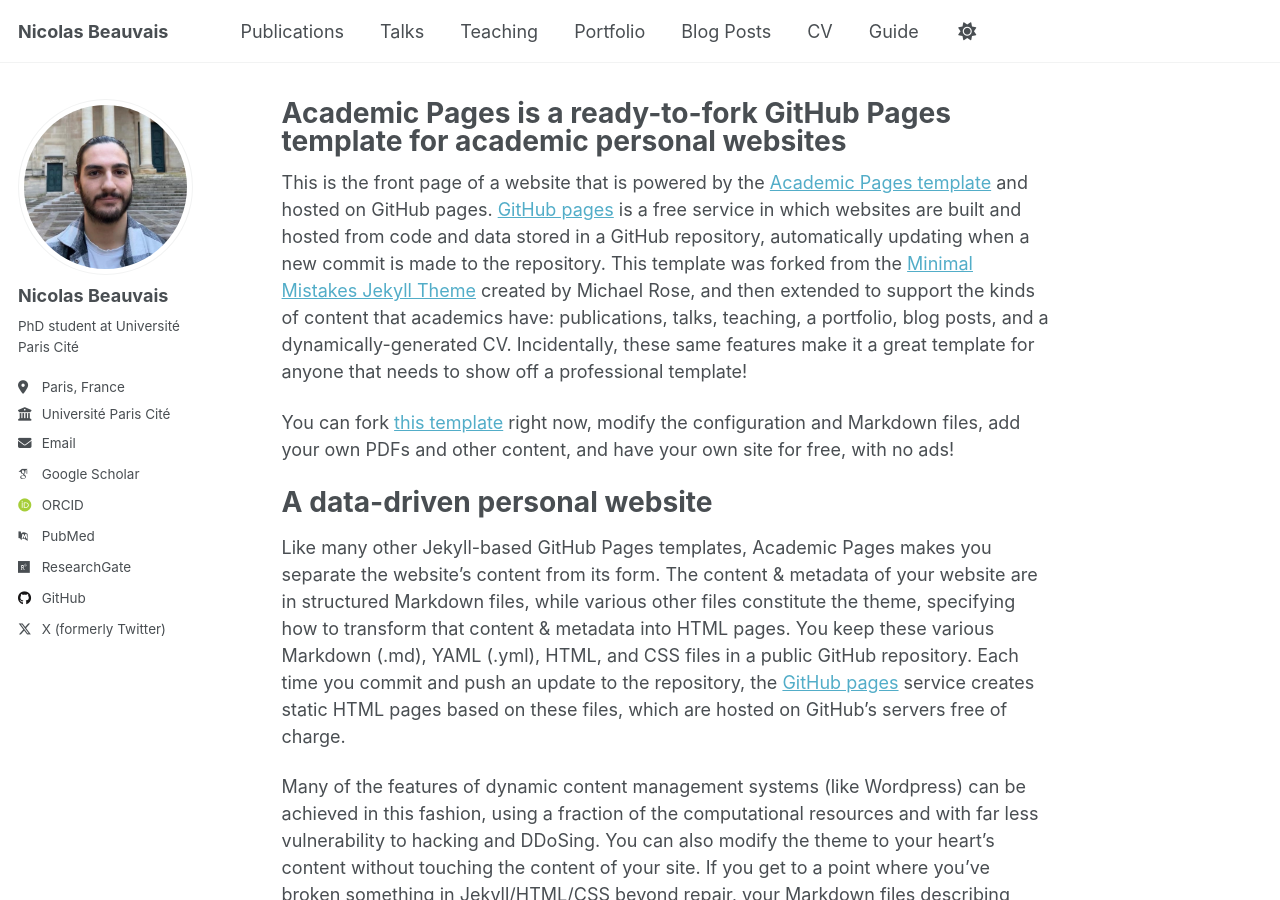
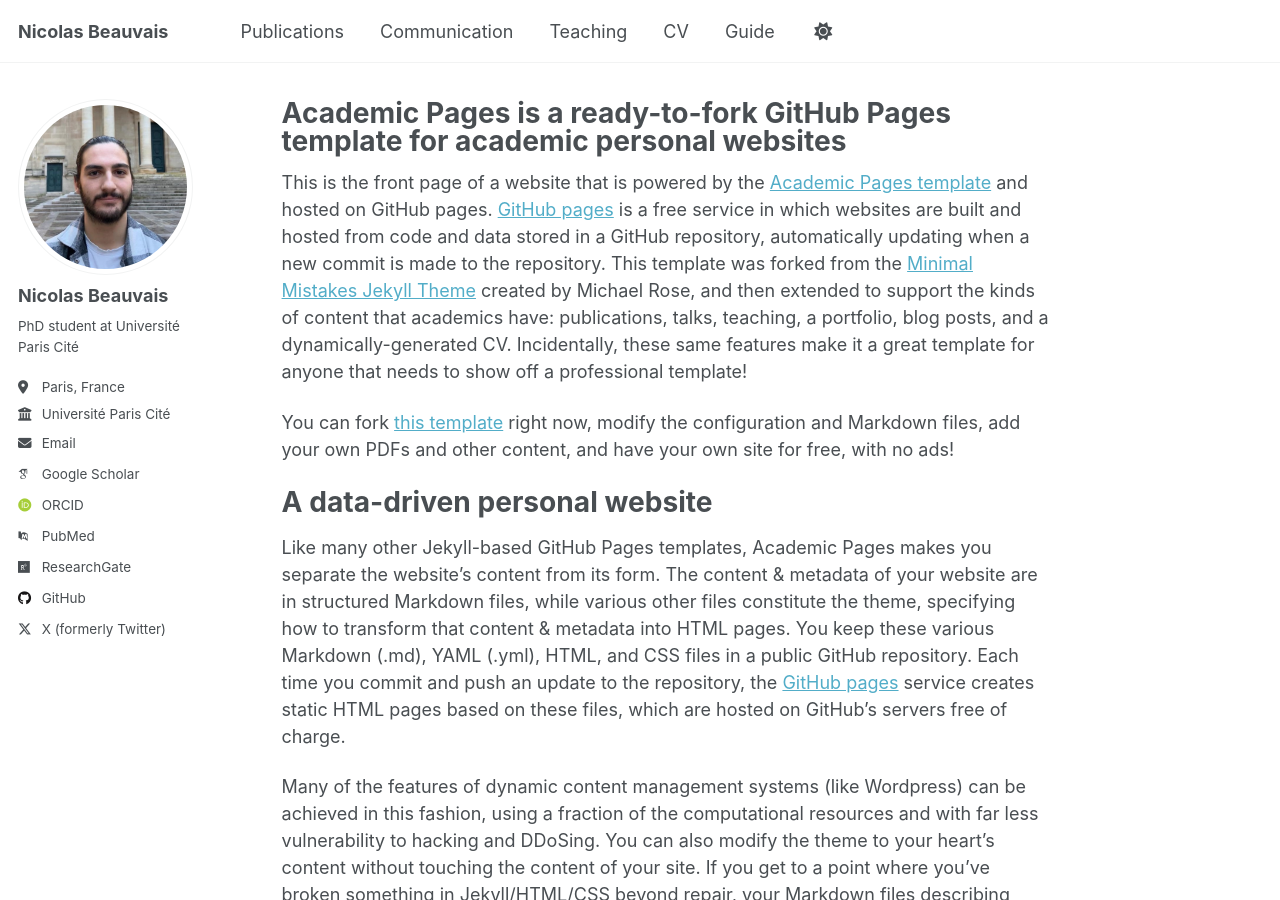
Before and after one commit to nbeauvais/nbeauvais.github.io, a Jekyll site: the page built from _pages/about.md, in a window 1280 px wide and 900 px high. Built offline with Jekyll 4.4.1, drawn with Linux system fonts in a browser that asks for light colours; some web fonts are replaced; a script that is not in the unit is left out.

Commit message:
Update navigation.yml change titles

```diff
--- a/_data/navigation.yml
+++ b/_data/navigation.yml
@@ -11,17 +11,17 @@ main:
   - title: "Publications"
     url: /publications/
 
-  - title: "Talks"
+  - title: "Communication"
     url: /talks/
 
   - title: "Teaching"
     url: /teaching/
 
-  - title: "Portfolio"
-    url: /portfolio/
+ # - title: "Portfolio"
+ #   url: /portfolio/
 
-  - title: "Blog Posts"
-    url: /year-archive/
+ # - title: "Blog Posts"
+ #   url: /year-archive/
 
   - title: "CV"
     url: /cv/
```
